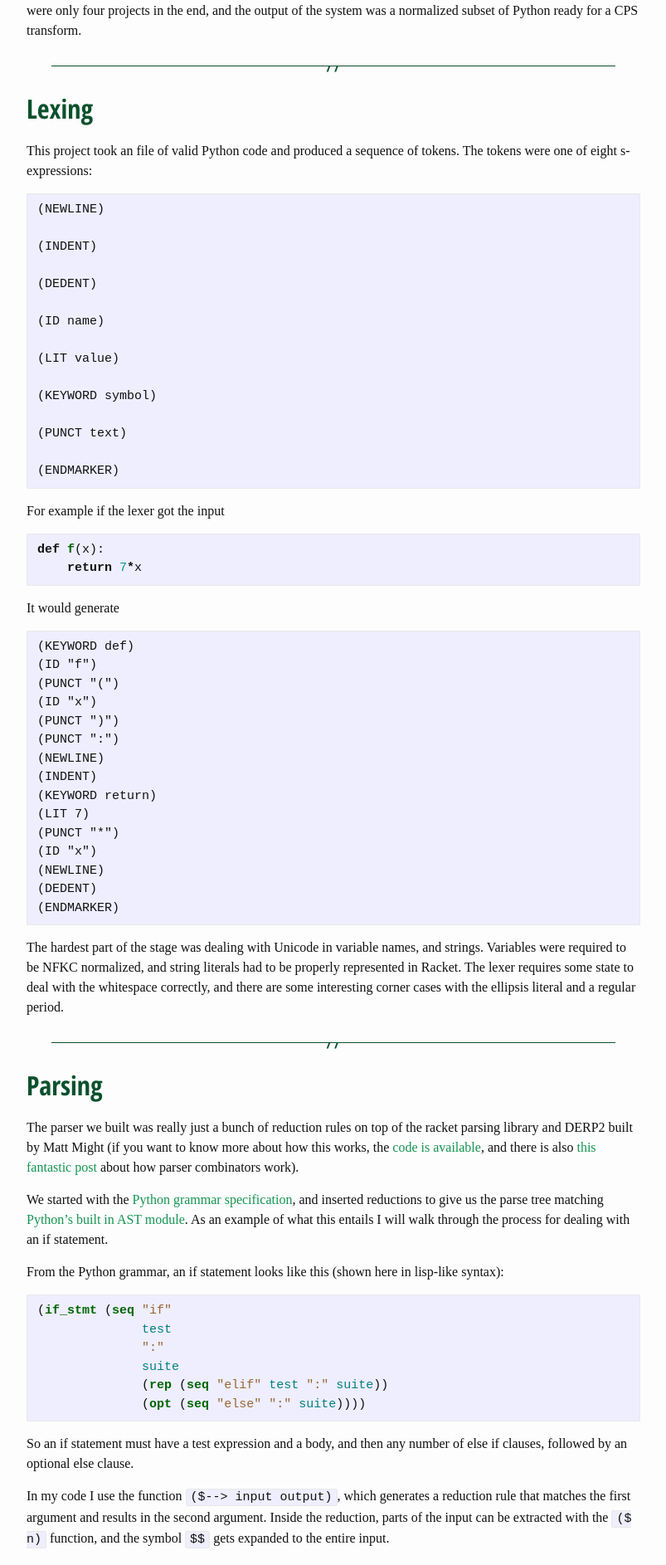
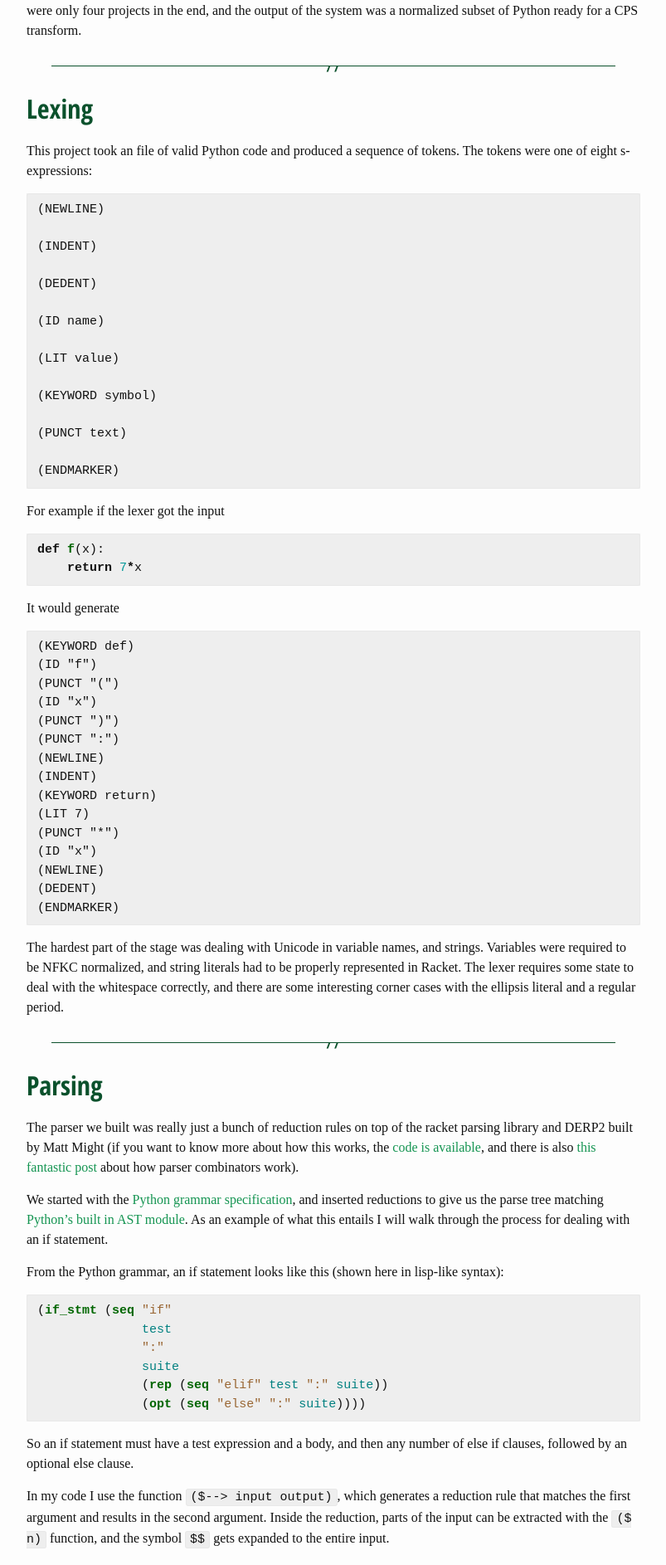
Before and after one commit to tyehle/tyehle.github.io, a Jekyll site: the page built from _posts/2015-10-31-python_compiler.md, in a window 1280 px wide. Shown: the part 362-2248 px from the top of the page at 83% size, without its empty margins (238-1041 px from the left). Built offline with Jekyll 4.4.1, drawn with Linux system fonts in a browser that asks for light colours; some web fonts are replaced.

Commit message:
change background to grey

```diff
--- a/_sass/_base.scss
+++ b/_sass/_base.scss
@@ -165,7 +165,7 @@ code {
     font-size: 15px;
     border: 1px solid $grey-color-light;
     border-radius: 3px;
-    background-color: #eef;
+    background-color: $code-background;
 }
 
 code {
--- a/_sass/_syntax-highlighting.scss
+++ b/_sass/_syntax-highlighting.scss
@@ -6,7 +6,7 @@
     @extend %vertical-rhythm;
 
     .highlighter-rouge & {
-      background: #eef;
+      background: $code-background;
     }
 
     .c     { color: #998; font-style: italic } // Comment
--- a/css/main.scss
+++ b/css/main.scss
@@ -20,6 +20,7 @@ $spacing-unit:     30px;
 $text-color:       #111;
 $background-color: #fdfdfd;
 $brand-color:      #0B512C;
+$code-background:  #eee;
 
 $grey-color:       #828282;
 $grey-color-light: lighten($grey-color, 40%);
```
